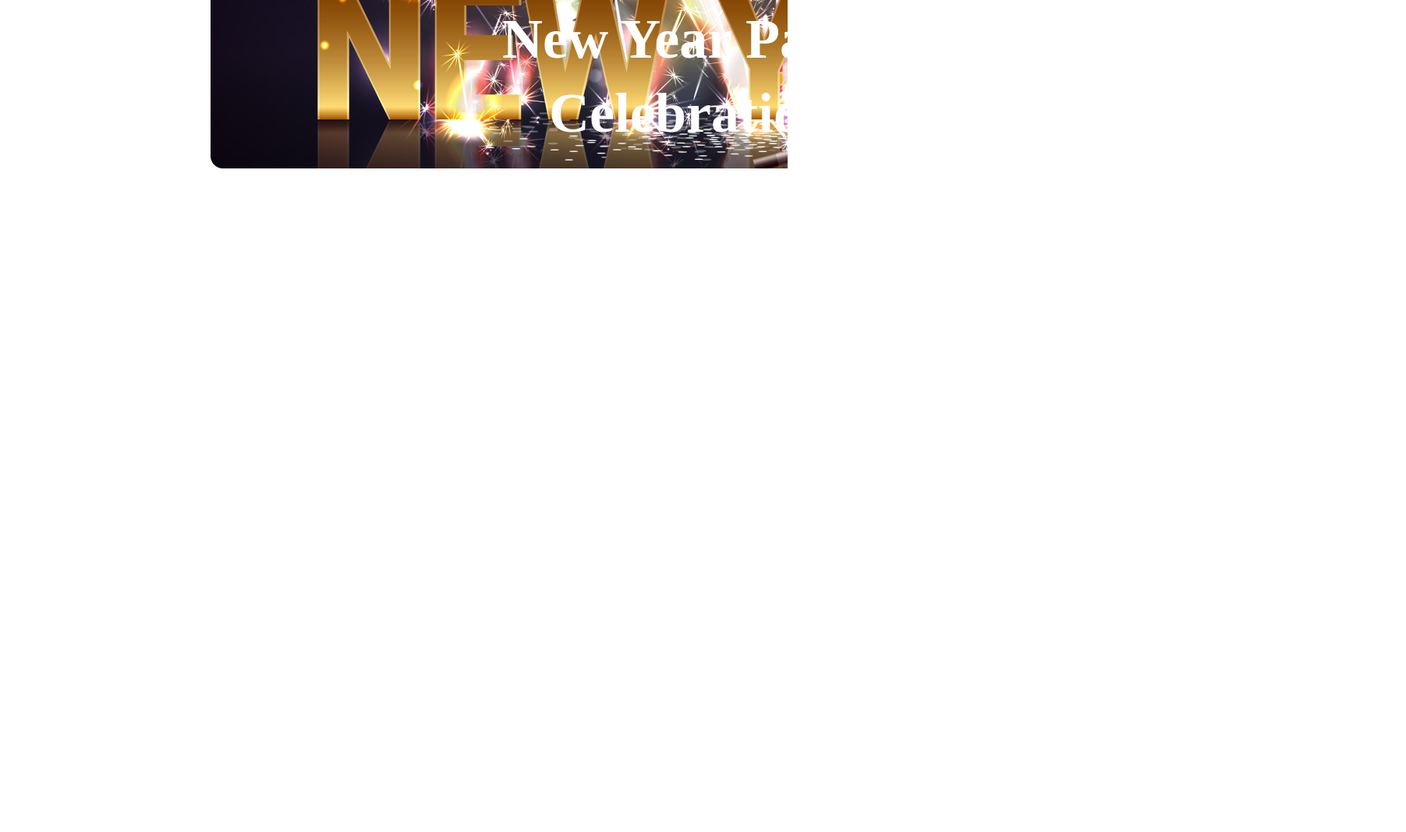
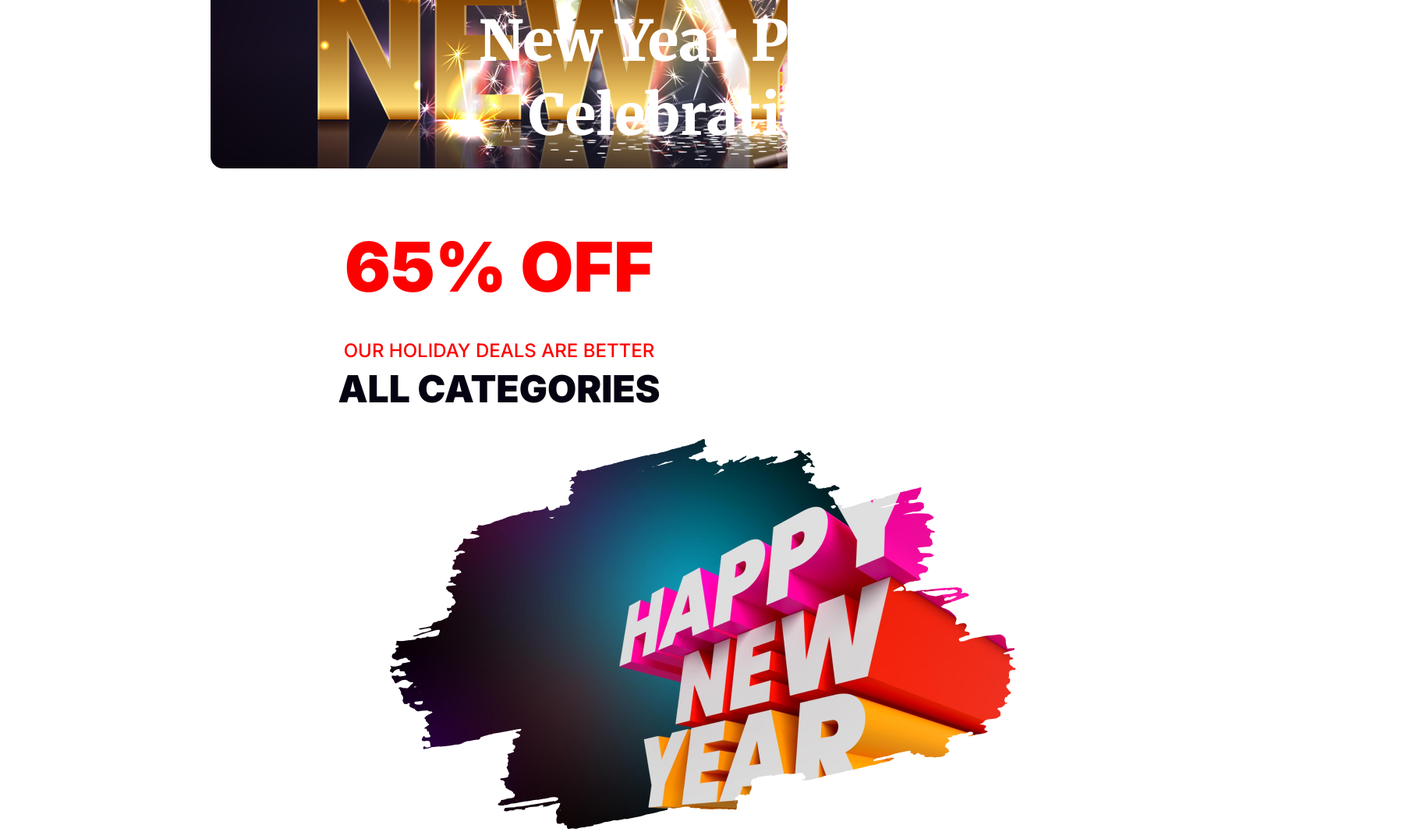
Before and after one commit to Abdullah4d/asingnment-1-repo, a plain HTML site: page index.html in a window 1280 px wide. Shown: the part 434-1501 px from the top of the page at 78% size, 1803 px wide, since content can reach past the window. Before the commit the page ends 800 px from the top, so only its background shows below. Drawn offline with Linux system fonts and the light colour scheme.

Commit message:
added the 65% off section

```diff
--- a/index.html
+++ b/index.html
@@ -1,28 +1,45 @@
 <!DOCTYPE html>
 <html lang="en">
+
 <head>
     <meta charset="UTF-8">
     <meta name="viewport" content="width=device-width, initial-scale=1.0">
     <title>My First Asignment</title>
+
     <link rel="preconnect" href="https://fonts.googleapis.com">
     <link rel="preconnect" href="https://fonts.gstatic.com" crossorigin>
-    <link href="https://fonts.googleapis.com/css2?family=Merriweather&display=swap" rel="style">
+    <link href="https://fonts.googleapis.com/css2?family=Merriweather:wght@400;900&display=swap" rel="stylesheet">
+
+    <link rel="preconnect" href="https://fonts.googleapis.com">
+    <link rel="preconnect" href="https://fonts.gstatic.com" crossorigin>
+    <link href="https://fonts.googleapis.com/css2?family=Inter:wght@400;500;600;900&display=swap" rel="stylesheet">
 
 
     <link rel="stylesheet" href="style/style.css">
 
 
 </head>
+
 <body>
 
     <header>
-            <h3 class="happy">Happy New Year</h3>
-            <p class="new-year">New Year Party Celebration</p>
+        <h3 class="happy">Happy New Year</h3>
+        <p class="new-year">New Year Party Celebration</p>
 
     </header>
 
     <main>
+        <!-- happy new year section -->
+        <section>
+            <div class="container">
+                <h1 class="percentage">65% OFF</h1>
+                <h4 class="container-title">OUR HOLIDAY DEALS ARE BETTER</h4>
+                <h3 class="container-info">ALL CATEGORIES</h3>
+                <img class="new-year-pic" src="./resources/New Year Photo.png" alt="">
+            </div>
 
+
+        </section>
 
     </main>
 
@@ -32,4 +49,5 @@
     </footer>
 
 </body>
+
 </html>
--- a/style/style.css
+++ b/style/style.css
@@ -1,11 +1,12 @@
 body {
     font-family: 'Merriweather', serif;
+    font-family: 'Inter', sans-serif;
     margin: 0;
     padding: 0;
 }
 
 /* header section css */
-header{
+header {
     background-image: url('../resources/Banner\ Image.png');
     background-repeat: no-repeat;
     height: 600px;
@@ -17,7 +18,7 @@ header{
     text-align: center;
     font-size: 32px;
     font-weight: 400;
-    padding: 170px ;
+    padding: 170px;
     margin-bottom: 0;
 }
 
@@ -27,9 +28,40 @@ header{
     color: #FFFFFF;
     text-align: center;
     font-size: 72px;
+    font-family: Merriweather;
     font-weight: 900;
     line-height: 95px;
     padding-left: 300px;
     padding-right: 300px;
     margin-top: 10px;
 }
+
+/* percentage section style */
+.percentage {
+    color: #F00;
+    text-align: center;
+    font-size: 88px;
+    font-weight: 700;
+    margin-bottom: 40px;
+}
+
+.container-title {
+    color: #F00;
+    text-align: center;
+    font-size: 24px;
+    font-weight: 500;
+    margin-top: 0;
+    margin-bottom: 0;
+}
+
+.container-info {
+    color: #070211;
+    font-size: 48px;
+    font-weight: 700;
+    text-align: center;
+    margin-top: 5px;
+    margin-bottom: 35px;
+}
+.new-year-pic{
+    margin: 0 500px;
+}
```
